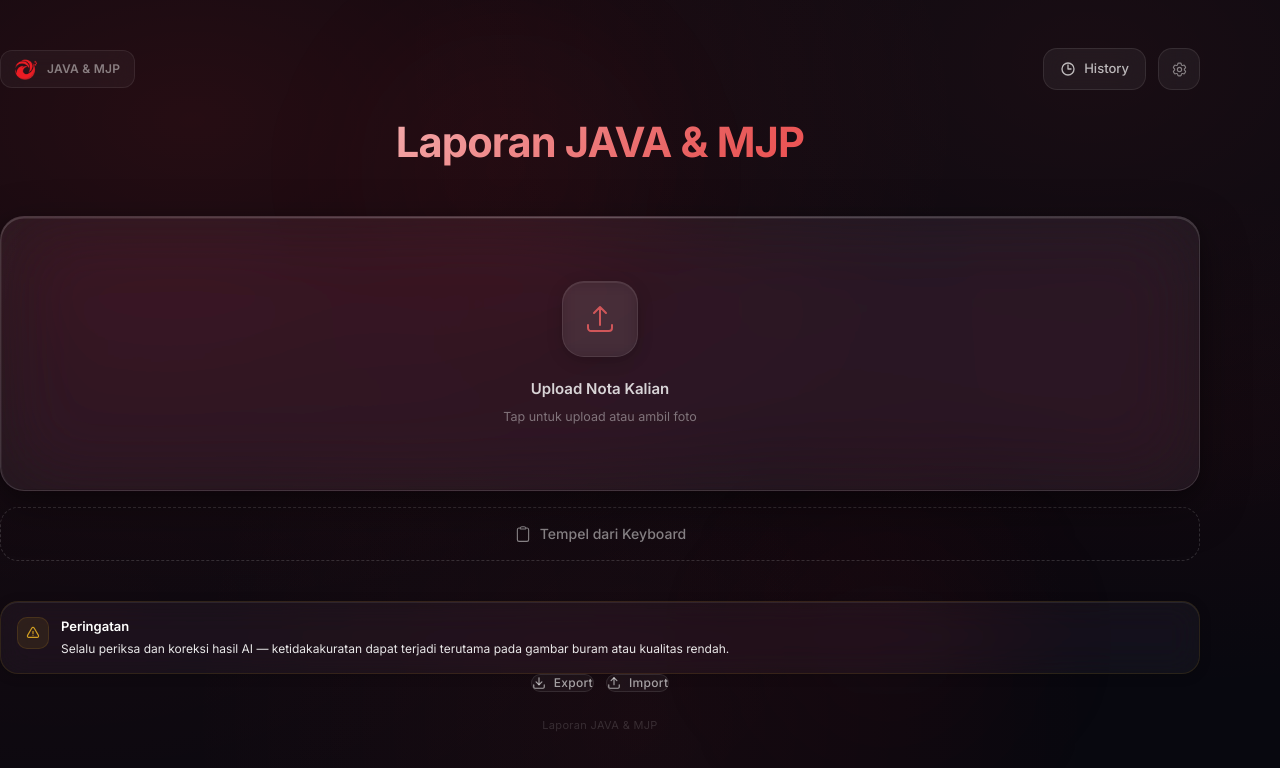
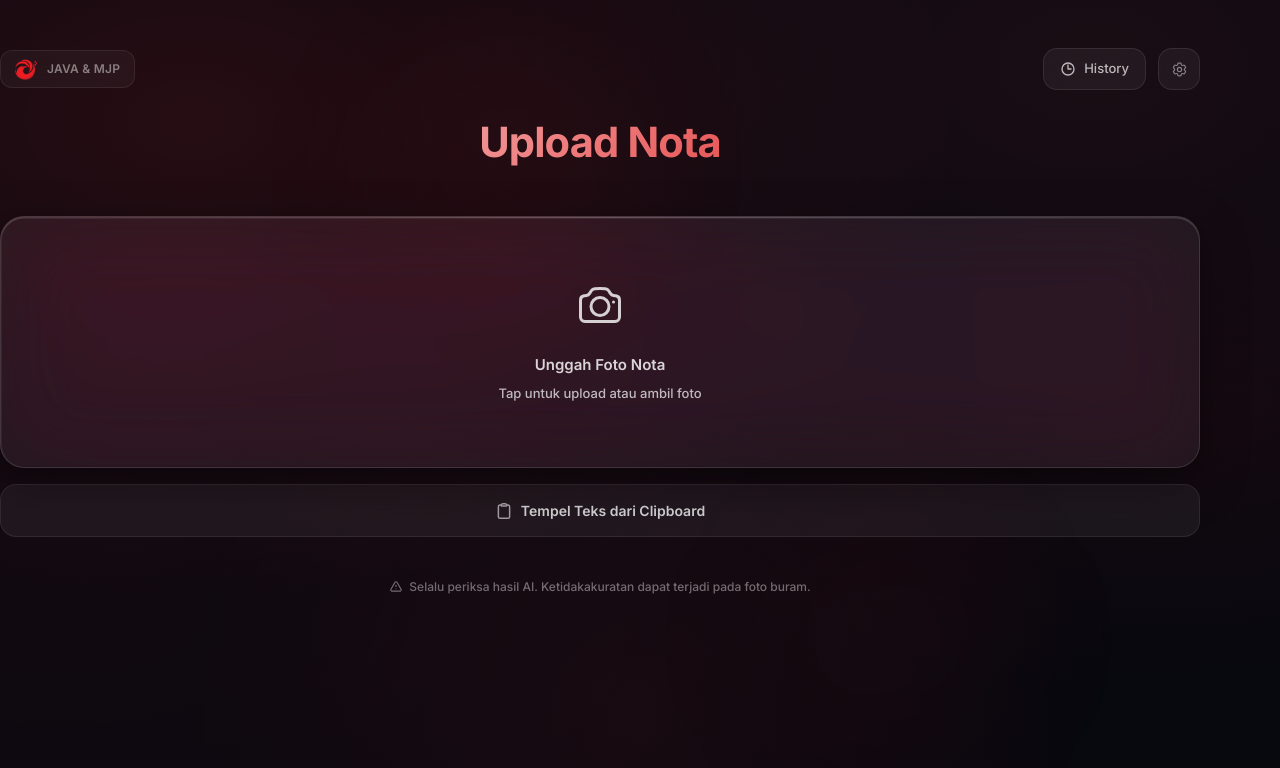
Before and after one commit to qodirs30/Transcript-Nota, a React (Vite) app in the folder client/: page / in a window 1280 px wide. Both pictures are taken after a click on the button "amiiiiiinnnn". Shown: the top 768 px of the page. Built offline with nearby package versions, Linux system fonts and the light colour scheme.

Commit message:
refactor(ui): Redesign upload page and cleanup redundancies

```diff
--- a/client/src/components/ImageUploader.tsx
+++ b/client/src/components/ImageUploader.tsx
@@ -110,36 +110,16 @@ export default function ImageUploader({ onImageSelect }: ImageUploaderProps) {
           style={{ background: 'linear-gradient(90deg, transparent, rgba(255,255,255,0.14), transparent)' }}
         />
 
-        {/* Upload icon container */}
+        {/* Upload Icon */}
         <motion.div
-          animate={isDragging ? { scale: 1.12, y: -6 } : { scale: 1, y: 0 }}
-          transition={{ type: 'spring', stiffness: 320, damping: 18 }}
+          animate={isDragging ? { scale: 1.1, y: -4 } : { scale: 1, y: 0 }}
+          transition={{ type: 'spring', stiffness: 300, damping: 20 }}
+          style={{ color: isDragging ? '#ff3131' : 'rgba(255,255,255,0.8)', marginBottom: '4px' }}
         >
-          <div
-            style={{
-              width: '76px', height: '76px',
-              borderRadius: '22px',
-              background: isDragging
-                ? 'rgba(255,49,49,0.14)'
-                : 'rgba(255,255,255,0.05)',
-              border: isDragging
-                ? '1px solid rgba(255,49,49,0.25)'
-                : '1px solid rgba(255,255,255,0.09)',
-              display: 'flex', alignItems: 'center', justifyContent: 'center',
-              backdropFilter: 'blur(8px)',
-              boxShadow: isDragging
-                ? '0 8px 24px rgba(255,49,49,0.2), inset 0 1px 0 rgba(255,255,255,0.1)'
-                : '0 4px 16px rgba(0,0,0,0.2), inset 0 1px 0 rgba(255,255,255,0.08)',
-              transition: 'all 0.25s ease',
-            }}
-          >
-            <svg
-              style={{ width: '32px', height: '32px', color: isDragging ? '#ff6464' : 'rgba(255,100,100,0.75)', transition: 'color 0.25s ease' }}
-              fill="none" viewBox="0 0 24 24" stroke="currentColor" strokeWidth={1.5}
-            >
-              <path strokeLinecap="round" strokeLinejoin="round" d="M3 16.5v2.25A2.25 2.25 0 005.25 21h13.5A2.25 2.25 0 0021 18.75V16.5m-13.5-9L12 3m0 0l4.5 4.5M12 3v13.5" />
-            </svg>
-          </div>
+          <svg style={{ width: '48px', height: '48px', transition: 'color 0.25s ease' }} fill="none" viewBox="0 0 24 24" stroke="currentColor" strokeWidth={1.5}>
+            <path strokeLinecap="round" strokeLinejoin="round" d="M6.827 6.175A2.31 2.31 0 015.186 7.23c-.38.054-.757.112-1.134.175C2.999 7.58 2.25 8.507 2.25 9.574V18a2.25 2.25 0 002.25 2.25h15A2.25 2.25 0 0021.75 18V9.574c0-1.067-.75-1.994-1.802-2.169a47.865 47.865 0 00-1.134-.175 2.31 2.31 0 01-1.64-1.055l-.822-1.316a2.192 2.192 0 00-1.736-1.039 48.774 48.774 0 00-5.232 0 2.192 2.192 0 00-1.736 1.039l-.821 1.316z" />
+            <path strokeLinecap="round" strokeLinejoin="round" d="M16.5 12.75a4.5 4.5 0 11-9 0 4.5 4.5 0 019 0zM18.75 10.5h.008v.008h-.008V10.5z" />
+          </svg>
         </motion.div>
 
         {/* Text */}
@@ -151,9 +131,9 @@ export default function ImageUploader({ onImageSelect }: ImageUploaderProps) {
             marginBottom: '6px',
             transition: 'color 0.2s ease',
           }}>
-            {isDragging ? 'Lepaskan di sini!' : 'Upload Nota Kalian'}
+            {isDragging ? 'Lepaskan di sini!' : 'Unggah Foto Nota'}
           </p>
-          <p style={{ fontSize: '12.5px', color: 'rgba(255,255,255,0.4)', lineHeight: 1.5 }}>
+          <p style={{ fontSize: '13px', color: 'rgba(255,255,255,0.7)', lineHeight: 1.5, fontWeight: 500 }}>
             Tap untuk upload atau ambil foto
           </p>
         </div>
@@ -171,38 +151,38 @@ export default function ImageUploader({ onImageSelect }: ImageUploaderProps) {
       <motion.button
         onClick={handlePasteClick}
         style={{
-          borderRadius: '18px',
+          borderRadius: '16px',
           padding: '14px 20px',
-          background: 'transparent',
-          border: '1px dashed rgba(255,255,255,0.15)',
+          background: 'rgba(255,255,255,0.06)',
+          border: '1px solid rgba(255,255,255,0.08)',
           display: 'flex',
           alignItems: 'center',
           justifyContent: 'center',
           gap: '8px',
-          color: 'rgba(255,255,255,0.5)',
+          color: 'rgba(255,255,255,0.8)',
           fontSize: '14px',
-          fontWeight: 500,
+          fontWeight: 600,
           cursor: 'pointer',
           transition: 'all 0.2s ease',
           boxShadow: 'none',
           width: '100%',
         }}
         onMouseEnter={(e: React.MouseEvent<HTMLButtonElement>) => {
-          e.currentTarget.style.background = 'rgba(255,255,255,0.02)'
-          e.currentTarget.style.borderColor = 'rgba(255,255,255,0.25)'
-          e.currentTarget.style.color = 'rgba(255,255,255,0.8)'
+          e.currentTarget.style.background = 'rgba(255,255,255,0.1)'
+          e.currentTarget.style.borderColor = 'rgba(255,255,255,0.15)'
+          e.currentTarget.style.color = 'rgba(255,255,255,0.95)'
         }}
         onMouseLeave={(e: React.MouseEvent<HTMLButtonElement>) => {
-          e.currentTarget.style.background = 'transparent'
-          e.currentTarget.style.borderColor = 'rgba(255,255,255,0.15)'
-          e.currentTarget.style.color = 'rgba(255,255,255,0.5)'
+          e.currentTarget.style.background = 'rgba(255,255,255,0.06)'
+          e.currentTarget.style.borderColor = 'rgba(255,255,255,0.08)'
+          e.currentTarget.style.color = 'rgba(255,255,255,0.8)'
         }}
         whileTap={{ scale: 0.98 }}
       >
-        <svg style={{ width: '18px', height: '18px' }} fill="none" viewBox="0 0 24 24" stroke="currentColor" strokeWidth={1.5}>
+        <svg style={{ width: '18px', height: '18px', opacity: 0.7 }} fill="none" viewBox="0 0 24 24" stroke="currentColor" strokeWidth={2}>
           <path strokeLinecap="round" strokeLinejoin="round" d="M15.666 3.888A2.25 2.25 0 0013.5 2.25h-3c-1.03 0-1.9.693-2.166 1.638m7.332 0c.055.194.084.4.084.612v0a.75.75 0 01-.75.75H9a.75.75 0 01-.75-.75v0c0-.212.03-.418.084-.612m7.332 0c.646.049 1.288.11 1.927.184 1.1.128 1.907 1.077 1.907 2.185V19.5a2.25 2.25 0 01-2.25 2.25H6.75A2.25 2.25 0 014.5 19.5V6.257c0-1.108.806-2.057 1.907-2.185a48.208 48.208 0 011.927-.184" />
         </svg>
-        Tempel dari Keyboard
+        Tempel Teks dari Clipboard
       </motion.button>
     </motion.div>
   )
--- a/client/src/components/SettingsModal.tsx
+++ b/client/src/components/SettingsModal.tsx
@@ -1,4 +1,5 @@
-import { useState } from 'react'
+import { useState, useRef } from 'react'
+import { Download, Upload } from 'lucide-react'
 import { motion } from 'motion/react'
 import Modal from './ui/Modal'
 
@@ -12,6 +13,49 @@ interface SettingsModalProps {
 export default function SettingsModal({ isOpen, onClose, apiKey, onApiKeyChange }: SettingsModalProps) {
   const [isVisible, setIsVisible] = useState(false)
   const [localKey, setLocalKey] = useState(apiKey)
+
+
+  const fileInputRef = useRef<HTMLInputElement>(null)
+
+  const handleExport = () => {
+    const data = localStorage.getItem('laporan_gemini_history')
+    if (!data || data === '[]') {
+      alert('Tidak ada data history untuk diekspor.')
+      return
+    }
+    const blob = new Blob([data], { type: 'application/json' })
+    const url = URL.createObjectURL(blob)
+    const a = document.createElement('a')
+    a.href = url
+    a.download = `backup_nota_${new Date().toISOString().slice(0, 10)}.json`
+    document.body.appendChild(a)
+    a.click()
+    document.body.removeChild(a)
+    URL.revokeObjectURL(url)
+  }
+
+  const handleImport = (e: React.ChangeEvent<HTMLInputElement>) => {
+    const file = e.target.files?.[0]
+    if (!file) return
+
+    const reader = new FileReader()
+    reader.onload = (event) => {
+      try {
+        const json = event.target?.result as string
+        const parsed = JSON.parse(json)
+        if (Array.isArray(parsed)) {
+          localStorage.setItem('laporan_gemini_history', JSON.stringify(parsed))
+          alert('Data berhasil di-import! Silakan muat ulang halaman atau buka menu History.')
+        } else {
+          alert('Format file salah.')
+        }
+      } catch (err) {
+        alert('Gagal membaca file JSON.')
+      }
+    }
+    reader.readAsText(file)
+    if (fileInputRef.current) fileInputRef.current.value = ''
+  }
 
   const handleSave = () => {
     onApiKeyChange(localKey.trim())
@@ -145,6 +189,55 @@ export default function SettingsModal({ isOpen, onClose, apiKey, onApiKeyChange
           </p>
         </div>
 
+
+        {/* Data Backup */}
+        <div style={{
+          background: 'rgba(255,255,255,0.02)',
+          border: '1px solid rgba(255,255,255,0.06)',
+          borderRadius: '14px',
+          padding: '14px 15px',
+          marginBottom: '20px',
+        }}>
+          <div style={{ display: 'flex', alignItems: 'center', gap: '7px', marginBottom: '11px' }}>
+            <Download size={14} color="rgba(255,255,255,0.5)" />
+            <span style={{ fontSize: '12px', fontWeight: 600, color: 'rgba(255,255,255,0.5)' }}>Backup History</span>
+          </div>
+
+          <input
+            type="file"
+            accept=".json"
+            ref={fileInputRef}
+            onChange={handleImport}
+            style={{ display: 'none' }}
+          />
+          <div style={{ display: 'flex', gap: '8px' }}>
+            <motion.button
+              whileTap={{ scale: 0.95 }}
+              onClick={handleExport}
+              style={{
+                flex: 1, padding: '10px', borderRadius: '10px',
+                background: 'rgba(255,255,255,0.04)', border: '1px solid rgba(255,255,255,0.08)',
+                color: 'rgba(255,255,255,0.7)', fontSize: '12px', fontWeight: 500,
+                display: 'flex', alignItems: 'center', justifyContent: 'center', gap: '6px'
+              }}
+            >
+              <Download size={14} /> Export
+            </motion.button>
+            <motion.button
+              whileTap={{ scale: 0.95 }}
+              onClick={() => fileInputRef.current?.click()}
+              style={{
+                flex: 1, padding: '10px', borderRadius: '10px',
+                background: 'rgba(255,255,255,0.04)', border: '1px solid rgba(255,255,255,0.08)',
+                color: 'rgba(255,255,255,0.7)', fontSize: '12px', fontWeight: 500,
+                display: 'flex', alignItems: 'center', justifyContent: 'center', gap: '6px'
+              }}
+            >
+              <Upload size={14} /> Import
+            </motion.button>
+          </div>
+        </div>
+
         {/* Action buttons */}
         <div style={{ display: 'flex', flexDirection: 'column', gap: '8px' }}>
           <motion.button
--- a/client/src/components/WarningBanner.tsx
+++ b/client/src/components/WarningBanner.tsx
@@ -3,35 +3,24 @@ import { motion } from 'motion/react'
 export default function WarningBanner() {
   return (
     <motion.div
-      initial={{ opacity: 0, y: 8 }}
-      animate={{ opacity: 1, y: 0 }}
+      initial={{ opacity: 0 }}
+      animate={{ opacity: 1 }}
       transition={{ delay: 0.3 }}
-      className="glass"
       style={{
-        borderRadius: '18px',
-        padding: '14px 16px',
-        borderColor: 'rgba(251,191,36,0.1)',
+        display: 'flex',
+        alignItems: 'center',
+        justifyContent: 'center',
+        gap: '6px',
+        marginTop: '16px',
+        padding: '0 8px',
       }}
     >
-      <div style={{ display: 'flex', alignItems: 'flex-start', gap: '12px' }}>
-        <div style={{
-          width: '32px', height: '32px', borderRadius: '10px',
-          background: 'rgba(251,191,36,0.08)',
-          border: '1px solid rgba(251,191,36,0.12)',
-          display: 'flex', alignItems: 'center', justifyContent: 'center',
-          flexShrink: 0, marginTop: '1px',
-        }}>
-          <svg style={{ width: '14px', height: '14px', color: 'rgba(251,191,36,0.8)' }} fill="none" viewBox="0 0 24 24" stroke="currentColor" strokeWidth={2}>
-            <path strokeLinecap="round" strokeLinejoin="round" d="M12 9v3.75m-9.303 3.376c-.866 1.5.217 3.374 1.948 3.374h14.71c1.73 0 2.813-1.874 1.948-3.374L13.949 3.378c-.866-1.5-3.032-1.5-3.898 0L2.697 16.126zM12 15.75h.007v.008H12v-.008z" />
-          </svg>
-        </div>
-        <div>
-          <p style={{ fontSize: '13px', fontWeight: 600, color: '#fff', marginBottom: '3px' }}>Peringatan</p>
-          <p style={{ fontSize: '12px', color: 'rgba(255,255,255,0.9)', lineHeight: 1.55 }}>
-            Selalu periksa dan koreksi hasil AI — ketidakakuratan dapat terjadi terutama pada gambar buram atau kualitas rendah.
-          </p>
-        </div>
-      </div>
+      <svg style={{ width: '14px', height: '14px', color: 'rgba(255,255,255,0.4)' }} fill="none" viewBox="0 0 24 24" stroke="currentColor" strokeWidth={2}>
+        <path strokeLinecap="round" strokeLinejoin="round" d="M12 9v2m0 4h.01m-6.938 4h13.856c1.54 0 2.502-1.667 1.732-3L13.732 4c-.77-1.333-2.694-1.333-3.464 0L3.34 16c-.77 1.333.192 3 1.732 3z" />
+      </svg>
+      <p style={{ fontSize: '12px', color: 'rgba(255,255,255,0.4)', textAlign: 'center', fontWeight: 500 }}>
+        Selalu periksa hasil AI. Ketidakakuratan dapat terjadi pada foto buram.
+      </p>
     </motion.div>
   )
 }
--- a/client/src/pages/TranscriptionPage.tsx
+++ b/client/src/pages/TranscriptionPage.tsx
@@ -1,4 +1,4 @@
-import { useState, useCallback, useRef } from 'react'
+import { useState, useCallback } from 'react'
 import { motion, AnimatePresence } from 'motion/react'
 import SettingsModal from '../components/SettingsModal'
 import ImageUploader from '../components/ImageUploader'
@@ -8,7 +8,6 @@ import WarningBanner from '../components/WarningBanner'
 import LoadingSpinner from '../components/ui/LoadingSpinner'
 import { transcribeReceipt } from '../services/api'
 import { saveToHistory } from '../utils/historyStorage'
-import { Download, Upload } from 'lucide-react'
 
 type Stage = 'upload' | 'crop' | 'processing' | 'result'
 
@@ -39,47 +38,7 @@ export default function TranscriptionPage({ onGoToHistory }: TranscriptionPagePr
     } catch { /* storage not available */ }
   }, [])
 
-  const fileInputRef = useRef<HTMLInputElement>(null)
 
-  const handleExport = useCallback(() => {
-    const data = localStorage.getItem('laporan_gemini_history')
-    if (!data || data === '[]') {
-      alert('Tidak ada data history untuk diekspor.')
-      return
-    }
-    const blob = new Blob([data], { type: 'application/json' })
-    const url = URL.createObjectURL(blob)
-    const a = document.createElement('a')
-    a.href = url
-    a.download = `backup_nota_${new Date().toISOString().slice(0, 10)}.json`
-    document.body.appendChild(a)
-    a.click()
-    document.body.removeChild(a)
-    URL.revokeObjectURL(url)
-  }, [])
-
-  const handleImport = useCallback((e: React.ChangeEvent<HTMLInputElement>) => {
-    const file = e.target.files?.[0]
-    if (!file) return
-
-    const reader = new FileReader()
-    reader.onload = (event) => {
-      try {
-        const json = event.target?.result as string
-        const parsed = JSON.parse(json)
-        if (Array.isArray(parsed)) {
-          localStorage.setItem('laporan_gemini_history', JSON.stringify(parsed))
-          alert('Data berhasil di-import! Silakan cek menu History.')
-        } else {
-          alert('Format file salah.')
-        }
-      } catch (err) {
-        alert('Gagal membaca file JSON.')
-      }
-    }
-    reader.readAsText(file)
-    if (fileInputRef.current) fileInputRef.current.value = ''
-  }, [])
 
   const handleImageSelect = useCallback((imageDataUrl: string) => {
     setRawImage(imageDataUrl)
@@ -257,7 +216,7 @@ export default function TranscriptionPage({ onGoToHistory }: TranscriptionPagePr
                 backgroundClip: 'text',
               }}
             >
-              Laporan JAVA & MJP
+              Upload Nota
             </h1>
           </div>
         </motion.header>
@@ -371,40 +330,7 @@ export default function TranscriptionPage({ onGoToHistory }: TranscriptionPagePr
           <WarningBanner />
         </div>
 
-        {/* ── Data Backup (Export/Import) ── */}
-        <div className="flex justify-center items-center gap-3 mt-12 mb-4">
-          <input
-            type="file"
-            accept=".json"
-            ref={fileInputRef}
-            onChange={handleImport}
-            style={{ display: 'none' }}
-          />
-          <motion.button
-            whileTap={{ scale: 0.95 }}
-            onClick={handleExport}
-            className="flex items-center gap-2 px-5 py-2.5 rounded-full bg-white/[0.04] border border-white/10 backdrop-blur-xl text-white/60 hover:text-white/90 hover:bg-white/[0.08] transition-colors"
-            style={{ WebkitTapHighlightColor: 'transparent' }}
-          >
-            <Download size={14} />
-            <span className="text-xs font-medium tracking-wide">Export</span>
-          </motion.button>
 
-          <motion.button
-            whileTap={{ scale: 0.95 }}
-            onClick={() => fileInputRef.current?.click()}
-            className="flex items-center gap-2 px-5 py-2.5 rounded-full bg-white/[0.04] border border-white/10 backdrop-blur-xl text-white/60 hover:text-white/90 hover:bg-white/[0.08] transition-colors"
-            style={{ WebkitTapHighlightColor: 'transparent' }}
-          >
-            <Upload size={14} />
-            <span className="text-xs font-medium tracking-wide">Import</span>
-          </motion.button>
-        </div>
-
-        {/* ── Footer ── */}
-        <p style={{ textAlign: 'center', marginTop: '1.5rem', fontSize: '11px', color: 'rgba(255,255,255,0.14)', letterSpacing: '0.03em' }}>
-          Laporan JAVA & MJP
-        </p>
       </div>
 
       <SettingsModal
```
